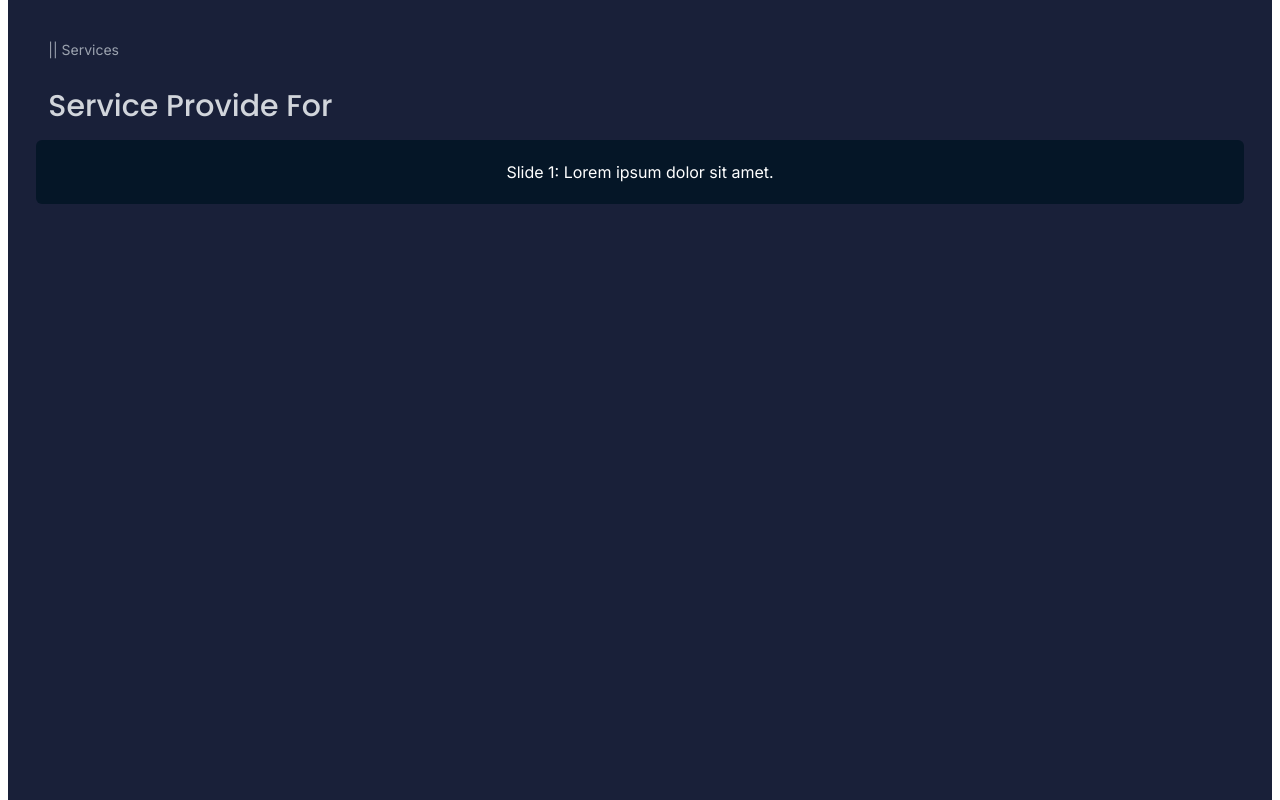
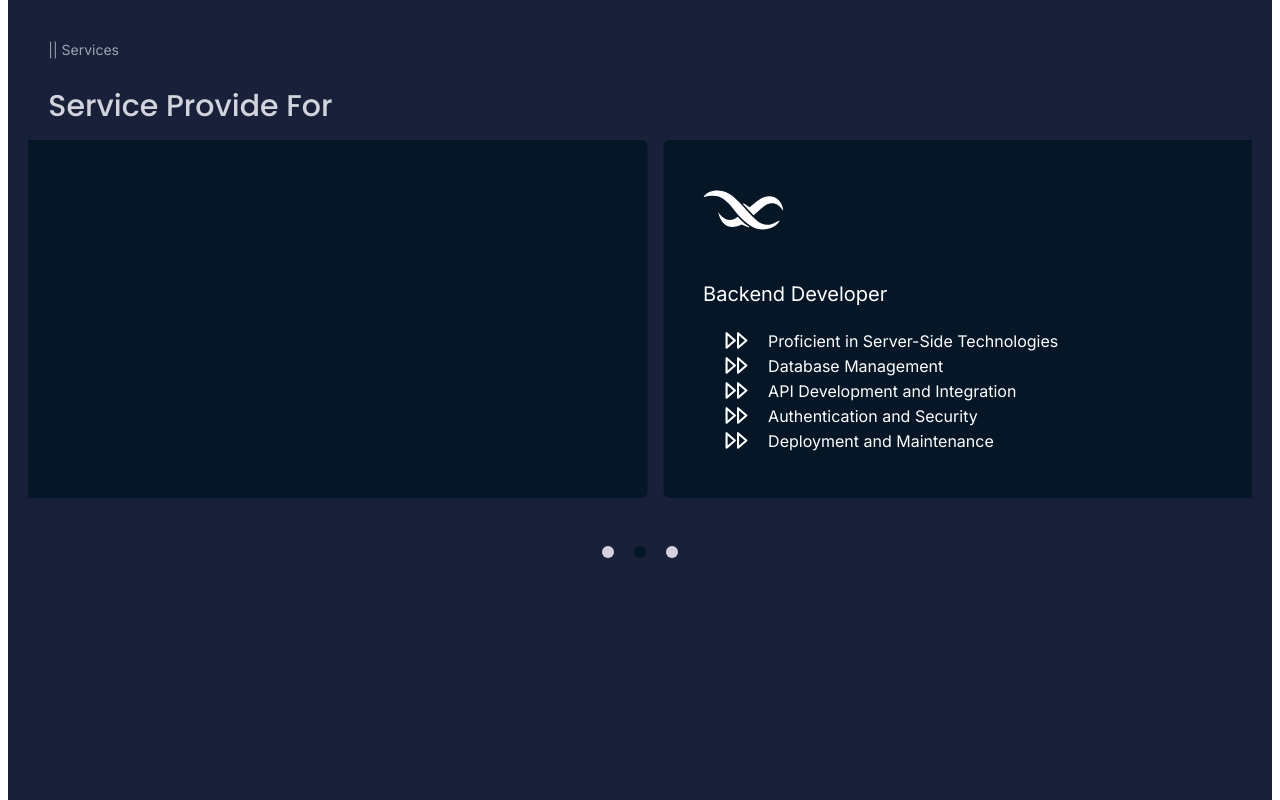
Before and after one commit to Rameshadhikari1999/portfolio, a React (Vite) app: page / in a window 1280 px wide. Shown: the part 800-1600 px from the top of the page. Built offline with nearby package versions, Linux system fonts and the light colour scheme.

Commit message:
service section done

```diff
--- a/src/assets/contants/index.jsx
+++ b/src/assets/contants/index.jsx
@@ -1,3 +1,8 @@
+import { MdDoorFront } from "react-icons/md";
+import { SiBackendless } from "react-icons/si";
+import { CgWebsite } from "react-icons/cg";
+
+
 const menu = [
     {
         id: 1,
@@ -25,6 +30,92 @@ const menu = [
         link: "contact"}];
 
 
+const slides = [
+    {
+        id: 1,
+        title: "Frontend Developer",
+        Icon: MdDoorFront,
+        skils: [
+            {
+                id: "1a",
+                name: "Proficient in HTML, CSS, and JavaScript",
+            },
+            {
+                id: "1b",
+                name: "Experienced with React.js and State Management",
+            },
+            {
+                id: "1c",
+                name: "Skilled in Tailwind CSS and Modern Design Principles",
+            },
+            {
+                id: "1d",
+                name: "Implemented Advanced Animations with GSAP",
+            },
+            {
+                id: "1e",
+                name: "Proficient in Git and GitHub",
+            }]},
+
+    {
+        id: 2,
+        title: "Backend Developer",
+        Icon: SiBackendless,
+        skils: [
+            {
+                id: "2a",
+                name: "Proficient in Server-Side Technologies",
+            },
+            {
+                id: "2b",
+                name: "Database Management",
+            },
+            {
+                id: "2c",
+                name: "API Development and Integration",
+            },
+            {
+                id: "2d",
+                name: "Authentication and Security",
+            },
+            {
+                id: "2e",
+                name: "Deployment and Maintenance",
+        }]},
+
+    {
+        id: 3,
+        title: "Full Stack Developer",
+        Icon: CgWebsite,
+        skils: [
+            {
+                id: "3a",
+                name: "Full-Stack Development Expertise",
+            },
+            {
+                id: "3b",
+                name: "Database Design and Management",
+            },
+            {
+                id: "3c",
+                name: "API Development and Integration",
+            },
+            {
+                id: "3d",
+                name: "Responsive and Interactive UI/UX Design",
+            },
+            {
+                id: "3e",
+                name: "Version Control and Collaboration",
+            },
+            {
+                id: "3f",
+                name: "Performance Optimization and Security",
+            }]},
+];
+
+
         export {
             menu,
+            slides,
         }
--- a/src/components/services/Slider.jsx
+++ b/src/components/services/Slider.jsx
@@ -1,17 +1,19 @@
 import React, { useState, useEffect } from 'react';
+import { TbPlayerTrackNext } from "react-icons/tb";
+import {slides} from '../../assets/contants/index'
 
 const Slider = () => {
   const [currentSlide, setCurrentSlide] = useState(0);
   const [slidesToShow, setSlidesToShow] = useState(1);
   const [direction, setDirection] = useState('forward');
 
-  const slides = [
-    "Slide 1: Lorem ipsum dolor sit amet.",
-    "Slide 2: Consectetur adipiscing elit.",
-    "Slide 3: Integer molestie lorem at massa.",
-    "Slide 4: Facilisis in pretium nisl aliquet.",
-    "Slide 5: Nulla volutpat aliquam velit.",
-  ];
+//   const slides = [
+//     "Slide 1: Lorem ipsum dolor sit amet.",
+//     "Slide 2: Consectetur adipiscing elit.",
+//     "Slide 3: Integer molestie lorem at massa.",
+//     "Slide 4: Facilisis in pretium nisl aliquet.",
+//     "Slide 5: Nulla volutpat aliquam velit.",
+//   ];
 
   useEffect(() => {
     const handleResize = () => {
@@ -32,15 +34,15 @@ const Slider = () => {
     };
   }, []);
 
-//   useEffect(() => {
-//     const interval = setInterval(() => {
-//       nextSlide();
-//     }, 3000); // Change slide every 3 seconds
+  useEffect(() => {
+    const interval = setInterval(() => {
+      nextSlide();
+    }, 5000); // Change slide every 3 seconds
 
-//     return () => {
-//       clearInterval(interval);
-//     };
-//   }, [currentSlide, direction]);
+    return () => {
+      clearInterval(interval);
+    };
+  }, [currentSlide, direction]);
 
   const nextSlide = () => {
     setCurrentSlide((prev) => {
@@ -60,40 +62,44 @@ const Slider = () => {
     });
   };
 
-  const prevSlide = () => {
-    setCurrentSlide((prev) => {
-      if (direction === 'forward') {
-        if (prev === 0) {
-          setDirection('backward');
-          return prev + 1;
-        }
-        return prev - 1;
-      } else {
-        if (prev === slides.length - slidesToShow) {
-          setDirection('forward');
-          return prev - 1;
-        }
-        return prev + 1;
-      }
-    });
-  };
+
 
   return (
-    <div className="relative flex items-center justify-center w-full overflow-hidden">
-
-      <div className="flex transition-transform delay-1000 duration-1000" style={{ transform: `translateX(-${(100 / slidesToShow) * currentSlide}%)` }}>
-        {slides.map((slide, index) => (
+    <div className="w-full h-full">
+    <div className="w-full flex items-center justify-center overflow-hidden">
+      <div className="flex transition-transform  ease-in-out duration-1000" style={{ transform: `translateX(-${(100 / slidesToShow) * currentSlide}%)` }}>
+        {slides.map((Slide, index) => (
           <div
             key={index}
             className={`w-full md:w-1/${slidesToShow} p-2 flex-shrink-0`}
           >
-            <div className="h-full bg-primary p-5 text-white mx-auto rounded-md flex items-center justify-center">
-              {slide}
+            <div className="w-1/2 md:w-full h-full items-center justify-center bg-primary p-5 text-white mx-auto rounded-md">
+              <Slide.Icon size={100} className='pl-5' />
+              <h1 className='text-xl p-5'>{Slide.title}</h1>
+              {Slide.skils.map((skill) => (
+
+              <div key={skill.id} className='flex items-center gap-5  justify-start pl-10'>
+                <TbPlayerTrackNext size={25}  />
+                <p  className='text-base'>{skill.name}</p>
+                </div>
+              ))}
+
             </div>
           </div>
         ))}
       </div>
     </div>
+    <ul className='mt-10 w-1/2 mx-auto flex items-center justify-center gap-5'>
+        {slides.map((_, index) => (
+            <li
+                key={index}
+                className={`w-3 h-3 rounded-full cursor-pointer ${index === currentSlide ? 'bg-primary' : 'bg-gray-300'}`}
+                onClick={() => setCurrentSlide(index)}
+            ></li>
+        ))}
+
+    </ul>
+    </div>
   );
 };
 
```
